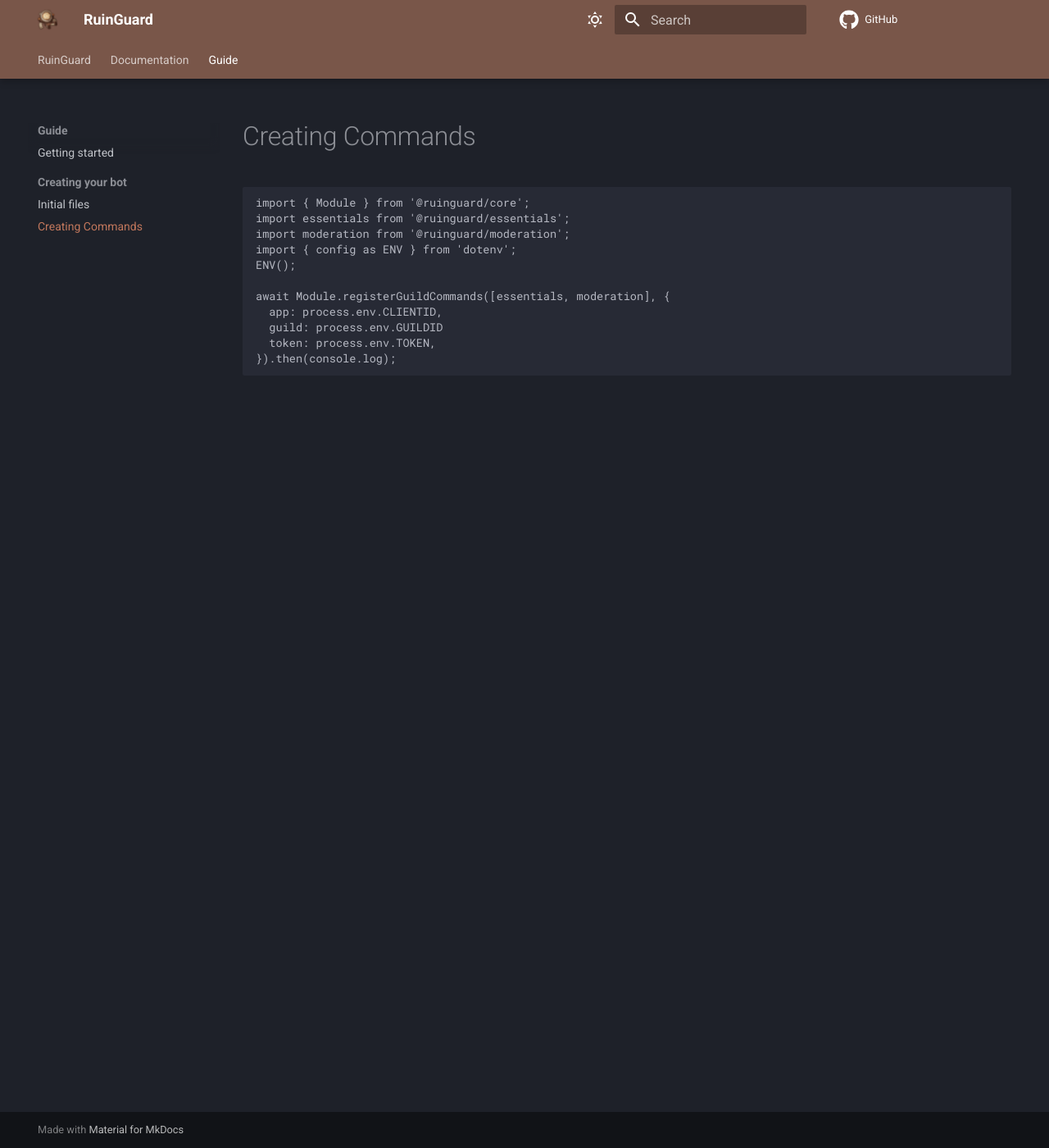
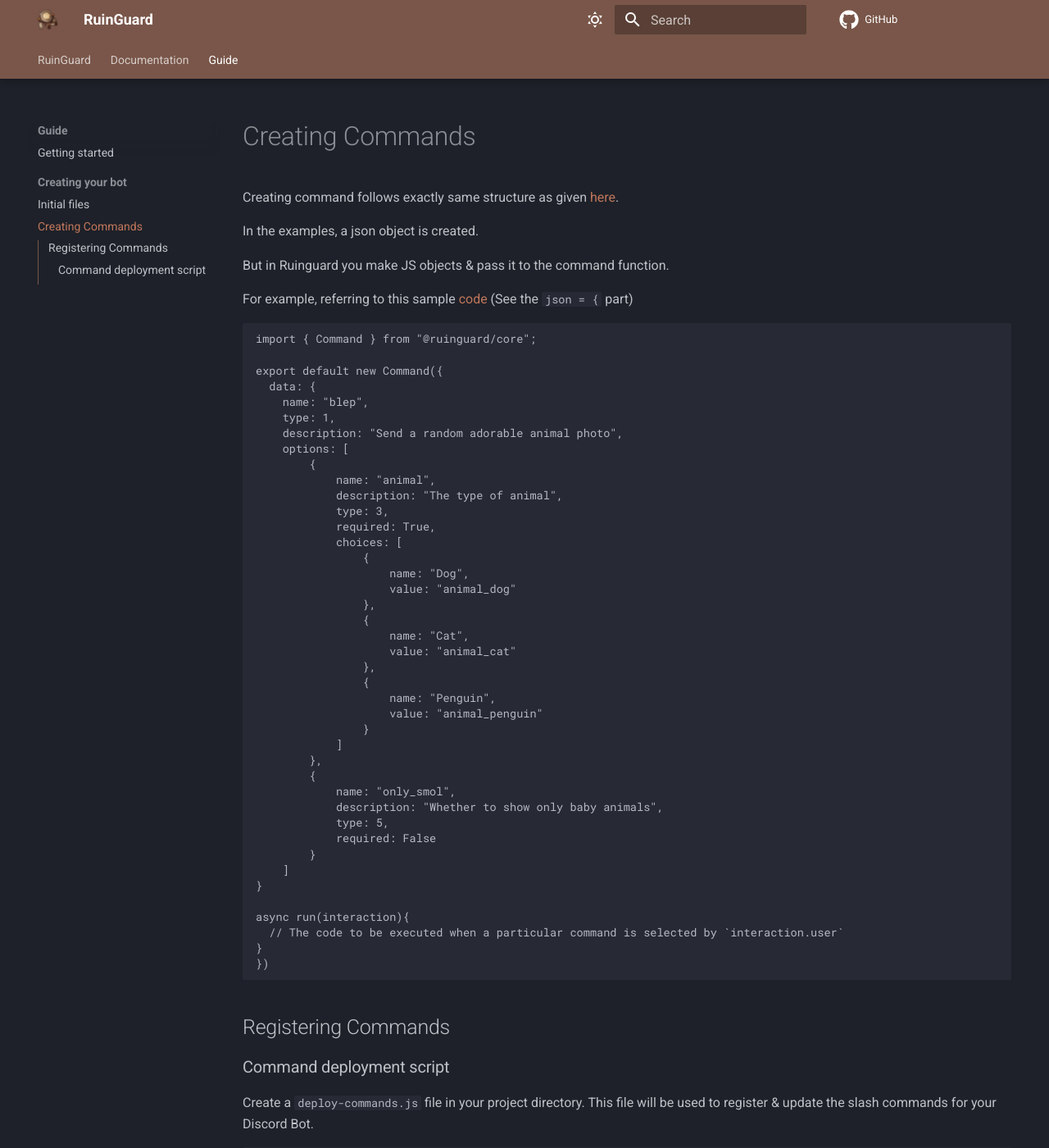
Before and after one commit to Khaenri-ah/ruinguard-docs, an MkDocs documentation site: the page built from docs/guide/creating-your-bot/creating-commands.md, in a window 1280 px wide and 1400 px high. Shown: the whole window at 82% size. Built offline with MkDocs 1.6.1 and Material for MkDocs 9.7.7, drawn with Linux system fonts in a browser that asks for light colours; comment, search, counter and statistics services are not loaded.

Commit message:
Added placeholder command creation code

````diff
--- a/docs/guide/creating-your-bot/creating-commands.md
+++ b/docs/guide/creating-your-bot/creating-commands.md
@@ -1,4 +1,62 @@
 # Creating Commands
+
+Creating command follows exactly same structure as given [here](https://discord.com/developers/docs/interactions/application-commands).
+
+In the examples, a json object is created.
+
+But in Ruinguard you make JS objects & pass it to the command function.
+
+For example, referring to this sample [code](https://discord.com/developers/docs/interactions/application-commands#making-a-global-command) (See the `json = {` part)
+
+```js
+import { Command } from "@ruinguard/core";
+
+export default new Command({
+  data: {
+    name: "blep",
+    type: 1,
+    description: "Send a random adorable animal photo",
+    options: [
+        {
+            name: "animal",
+            description: "The type of animal",
+            type: 3,
+            required: True,
+            choices: [
+                {
+                    name: "Dog",
+                    value: "animal_dog"
+                },
+                {
+                    name: "Cat",
+                    value: "animal_cat"
+                },
+                {
+                    name: "Penguin",
+                    value: "animal_penguin"
+                }
+            ]
+        },
+        {
+            name: "only_smol",
+            description: "Whether to show only baby animals",
+            type: 5,
+            required: False
+        }
+    ]
+}
+
+async run(interaction){
+  // The code to be executed when a particular command is selected by `interaction.user`
+}
+})
+```
+
+## Registering Commands
+
+### Command deployment script
+
+Create a `deploy-commands.js` file in your project directory. This file will be used to register & update the slash commands for your Discord Bot.
 
 ```js
 import { Module } from '@ruinguard/core';
````
